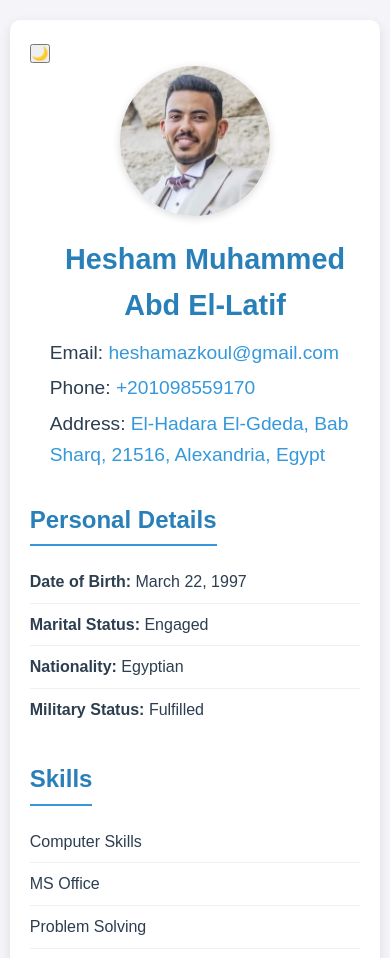
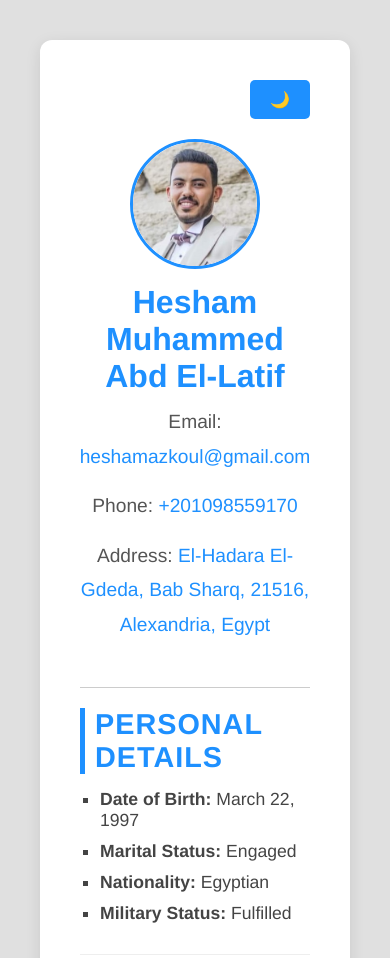
Before and after one commit to AzkouL/AzkouL.github.io, a plain HTML site: page index.html in a window 390 px wide. Shown: the top 958 px of the page. Drawn offline with Linux system fonts and the light colour scheme.

Commit message:
Update style.css

```diff
--- a/style.css
+++ b/style.css
@@ -1,140 +1,234 @@
-/* Basic reset for better consistency */
+/* General Reset */
 * {
     margin: 0;
     padding: 0;
     box-sizing: border-box;
 }
 
+/* Body Styling */
 body {
-    font-family: 'Arial', sans-serif;
-    background-color: #f4f4f9;
-    color: #2c3e50;
-    line-height: 1.6;
+    font-family: 'Helvetica Neue', sans-serif;
+    background-color: #e0e0e0;
+    padding: 40px;
+    color: #333;
 }
 
+/* Container */
 .container {
-    width: 80%;
-    max-width: 800px;
-    margin: 20px auto;
-    padding: 20px;
-    background-color: #ffffff;
-    box-shadow: 0 4px 12px rgba(0, 0, 0, 0.1);
-    border-radius: 10px;
+    max-width: 900px;
+    margin: 0 auto;
+    background-color: #fff;
+    padding: 40px;
+    border-radius: 12px;
+    box-shadow: 0 4px 15px rgba(0, 0, 0, 0.1);
 }
 
-/* Profile section with image */
+/* Profile Section */
 .profile {
     display: flex;
     align-items: center;
-    justify-content: space-between;
-    margin-bottom: 30px;
+    border-bottom: 1px solid #ccc;
+    padding-bottom: 20px;
+    margin-bottom: 20px;
 }
 
 .profile-pic {
-    width: 150px;
-    height: 150px;
+    width: 130px;
+    height: 130px;
     border-radius: 50%;
     object-fit: cover;
-    box-shadow: 0 2px 8px rgba(0, 0, 0, 0.15);
+    margin-right: 30px;
+    border: 3px solid #1e90ff;
 }
 
-.contact-info {
-    flex: 1;
-    margin-left: 20px;
-}
-
-header h1 {
-    font-size: 2.3em;
-    color: #2980b9;
+.contact-info h1 {
+    font-size: 2em;
+    color: #1e90ff;
     margin-bottom: 10px;
 }
 
-header p {
+.contact-info p {
     font-size: 1.2em;
-    margin-top: 5px;
+    color: #555;
 }
 
+.contact-info a {
+    color: #1e90ff;
+    text-decoration: none;
+}
+
+.contact-info a:hover {
+    text-decoration: underline;
+}
+
+/* Section Titles */
+h2 {
+    font-size: 1.8em;
+    color: #1e90ff;
+    margin-bottom: 15px;
+    border-left: 5px solid #1e90ff;
+    padding-left: 10px;
+    text-transform: uppercase;
+    letter-spacing: 1px;
+}
+
+/* Lists */
+ul {
+    list-style-type: square;
+    padding-left: 20px;
+}
+
+ul li {
+    margin-bottom: 10px;
+    font-size: 1.1em;
+    color: #444;
+}
+
+/* Job and Section Styling */
+.job {
+    margin-bottom: 25px;
+}
+
+.job p {
+    font-size: 1.1em;
+}
+
+.date {
+    display: block;
+    font-style: italic;
+    color: #888;
+    margin-bottom: 8px;
+}
+
+/* Objective Section */
+p {
+    line-height: 1.8;
+    color: #444;
+    margin-bottom: 15px;
+}
+
+/* Links Styling */
 a {
-    color: #3498db;
-    text-decoration: none;
+    color: #1e90ff;
 }
 
 a:hover {
     text-decoration: underline;
 }
 
-section {
-    margin-bottom: 30px;
+/* Responsive Profile Layout for Mobile */
+@media (max-width: 600px) {
+    .profile {
+        flex-direction: column;
+        text-align: center;
+        padding-bottom: 30px;
     }
 
-h2 {
-    font-size: 1.8em;
-    color: #2980b9;
-    border-bottom: 2px solid #3498db;
-    display: inline-block;
-    margin-bottom: 15px;
-    padding-bottom: 5px;
+    .profile-pic {
+        margin: 0 auto 15px;
+    }
 }
 
-ul {
-    list-style: none;
-    margin-left: 0;
-    padding-left: 0;
+/* Bottom Border for Sections */
+section {
+    padding-bottom: 20px;
+    margin-bottom: 20px;
+    border-bottom: 1px solid #eee;
 }
 
-ul li {
-    padding: 8px 0;
-    border-bottom: 1px solid #ecf0f1;
+/* Last Section Border Removal */
+section:last-of-type {
+    border-bottom: none;
+    margin-bottom: 0;
 }
 
-ul li:last-child {
-    border-bottom: none;
-}
-
-section p {
-    font-size: 1.2em;
-    margin-bottom: 10px;
-}
-
-/* Job spacing */
-.job {
+/* Dark Mode Button Styling */
+.toggle-container {
+    text-align: right;
     margin-bottom: 20px;
 }
 
-.job p {
-    margin-bottom: 5px;
-}
-.date {
+#dark-mode-toggle {
+    background-color: #1e90ff;
+    color: white;
+    border: none;
+    padding: 10px 20px;
+    border-radius: 5px;
+    cursor: pointer;
     font-size: 1em;
-    color: #7f8c8d;
-    margin-bottom: 10px;
-    display: block;
-}
-/* Responsive design */
-@media (max-width: 600px) {
-    .container {
-        width: 95%;
 }
 
-    .profile {
-        flex-direction: column;
-        align-items: center;
+#dark-mode-toggle:hover {
+    background-color: #155a8a;
 }
 
-    .profile-pic {
-        margin-bottom: 20px;
+/* Body Styling */
+body {
+    font-family: 'Helvetica Neue', sans-serif;
+    background-color: #e0e0e0;
+    color: #333;
+    padding: 40px;
+    transition: background-color 0.3s ease, color 0.3s ease;
 }
 
-    header h1 {
-        font-size: 1.8em;
-        text-align: center;
+/* Dark Mode Styles */
+body.dark-mode {
+    background-color: #121212; /* Darker background */
+    color: #e0e0e0; /* Lighter text */
 }
 
-    h2 {
-        font-size: 1.5em;
+/* Dark Mode for Container */
+body.dark-mode .container {
+    background-color: #1e1e1e;
+    color: #e0e0e0;
 }
 
-    section p {
-        font-size: 1.1em;
+/* Dark Mode for Links */
+body.dark-mode a {
+    color: #4CAF50; /* Soft green for links */
 }
+
+body.dark-mode a:hover {
+    color: #76ff03; /* Brighter green on hover */
 }
+
+
+/* Dark Mode for Section Titles */
+body.dark-mode h2 {
+    color: #76ff03;
+    border-left: 5px solid #4CAF50;
+}
+
+/* Dark Mode for Profile Picture Border */
+body.dark-mode .profile-pic {
+    border-color: #76ff03;
+}
+
+/* Dark Mode for Other Elements (Dates, Jobs, etc.) */
+body.dark-mode .date {
+    color: #bbbbbb;
+}
+
+/* Improving Text Visibility for Sections (Languages, Objective, etc.) */
+body.dark-mode p,
+body.dark-mode ul li {
+    color: #f0f0f0; /* Brighter text for sections like Languages, Objective, etc. */
+}
+
+/* Dark Mode for Languages Section */
+body.dark-mode .languages {
+    color: #f0f0f0; /* Ensuring language section text is bright and clear */
+}
+
+/* Dark Mode for Skills, Objective, and Other Sections */
+body.dark-mode .skills,
+body.dark-mode .objective,
+body.dark-mode .education,
+body.dark-mode .work-experience {
+    color: #f0f0f0; /* Brighter text for these sections */
+}
+
+/* Dark Mode for Job Titles and Description */
+body.dark-mode .job p {
+    color: #e0e0e0; /* Job descriptions stay lighter */
+}
```
Lines whose indentation alone changed are shown as unchanged.
